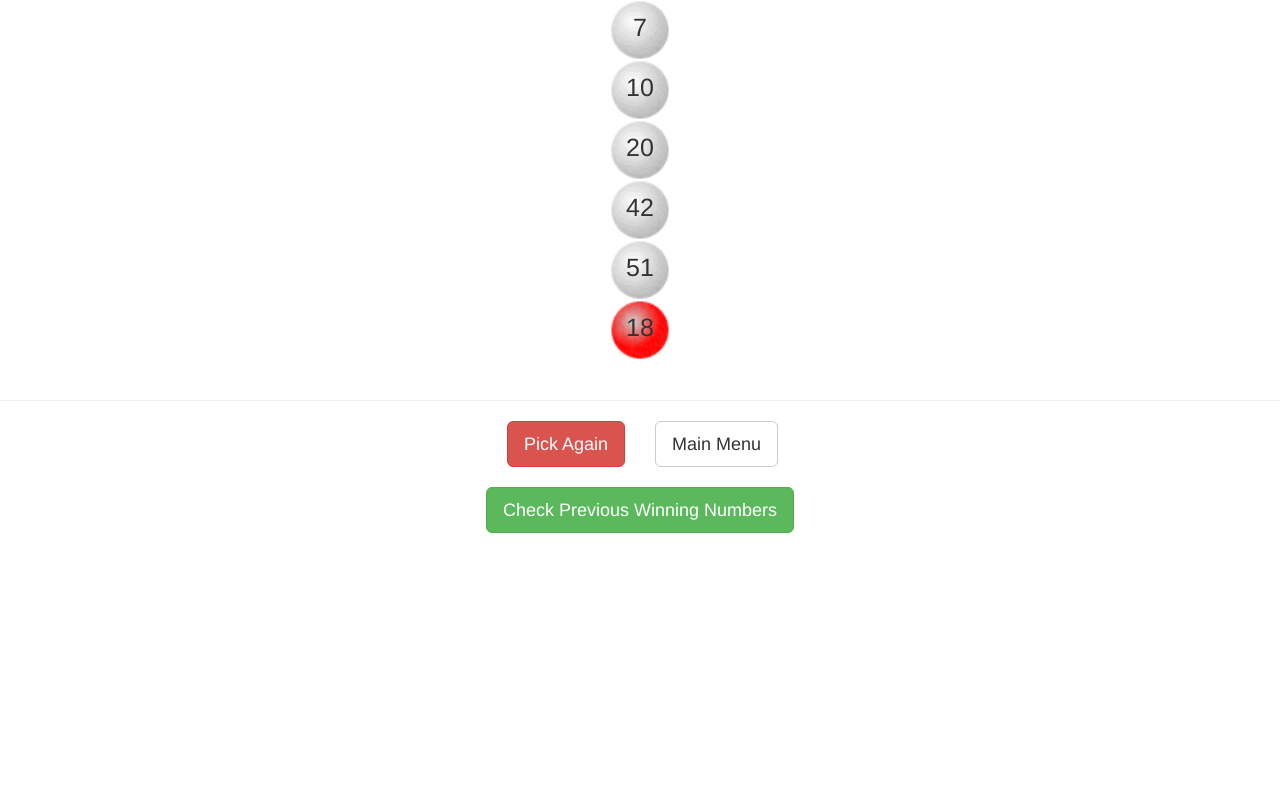
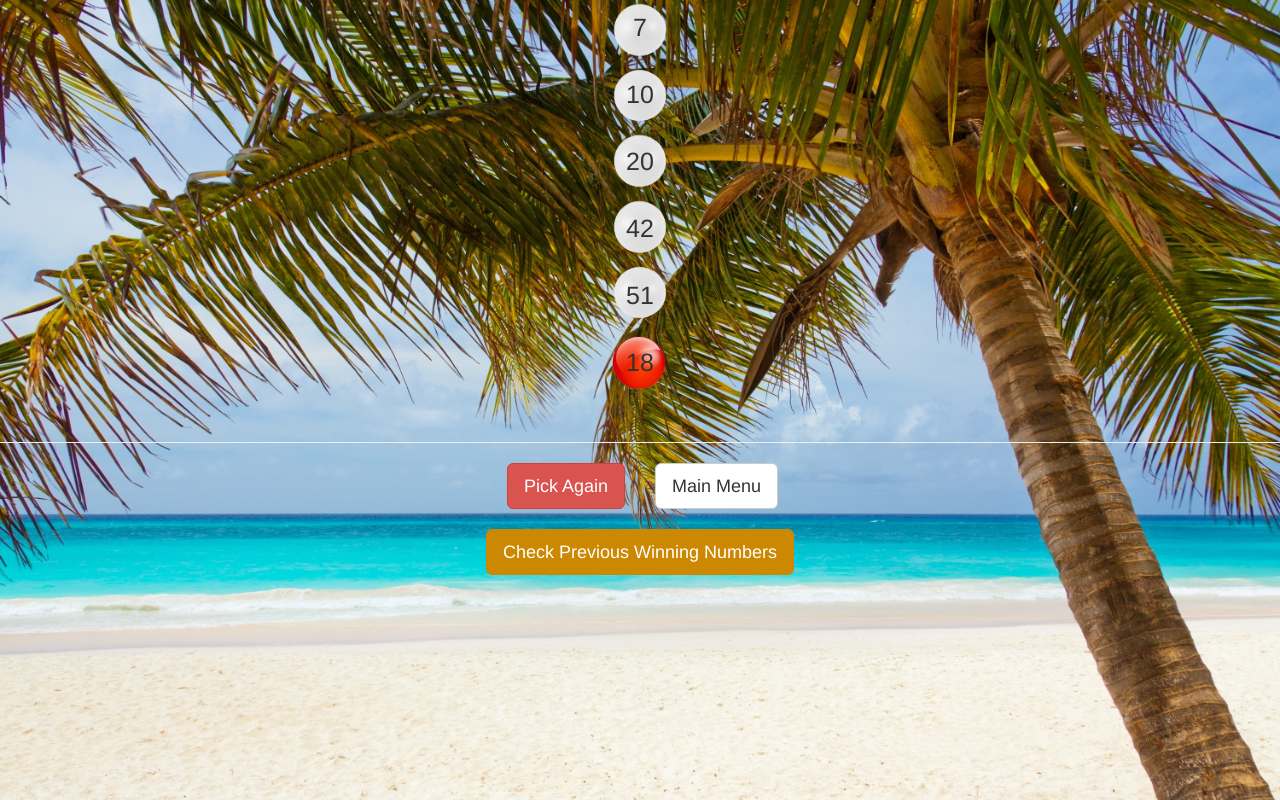
Before and after one commit to darrentrang/lottopicker, a Django app: a page that uses templates/powerball_option.html in a window 1280 px wide. Run offline with Django 3.2, Linux system fonts and the light colour scheme; some libraries are stand-ins or nearby versions.

Commit message:
background color on all pages except donation page

```diff
--- a/templates/powerball_option.html
+++ b/templates/powerball_option.html
@@ -7,6 +7,7 @@
 	<script src="https://ajax.googleapis.com/ajax/libs/jquery/3.2.0/jquery.min.js"></script>
 	<script src="https://maxcdn.bootstrapcdn.com/bootstrap/3.3.7/js/bootstrap.min.js"></script>
 	<style>
+		.btn-background {background-color:#cc8800;}
 		p1 {
 			position: absolute;
 			top: 10px;
@@ -16,35 +17,35 @@
 		}
 		p2 {
 			position: absolute;
-			top: 70px;
+			top: 77px;
 			left: 0px;
 			font-size: 25px;
 			width: 100%;
 		}
 		p3 {
 			position: absolute;
-			top: 130px;
+			top: 144px;
 			left: 0px;
 			font-size: 25px;
 			width: 100%;
 		}
 		p4 {
 			position: absolute;
-			top: 190px;
+			top: 211px;
 			left: 0px;
 			font-size: 25px;
 			width: 100%;
 		}
 		p5 {
 			position: absolute;
-			top: 250px;
+			top: 278px;
 			left: 0px;
 			font-size: 25px;
 			width: 100%;
 		}
 		p6 {
 			position: absolute;
-			top: 310px;
+			top: 345px;
 			left: 0px;
 			font-size: 25px;
 			width: 100%;
@@ -57,13 +58,21 @@
 		    color: #FFFFFF;
 		    text-decoration: none;
 		}
+		body{
+	        height: 100%;
+	        background-position: center;
+	        /*background-repeat: no-repeat;*/
+	        background-size: cover;
+	    }
+
 	</style>
 </head>
-<body style="background-color:#FFFFFF;">
+{% load static %}
+<body style="background-color:#FFFFFF;" background="{% static 'beach.jpg' %}">
 	<div class="image-responsive">
 		<div id="inner">
 			{% load static %}
-			<img src="{% static 'ball_white.gif' %}" class="img-responsive" alt="" width="60px"/>
+			<img src="{% static 'white_ball.png' %}" class="img-responsive" alt="" width="60px"/>
 			<p1 align="center">{{regs.0}}</p1>
 		</div>
 	</div>
@@ -71,7 +80,7 @@
 	<div class="image-responsive">
 		<div id="inner">
 			{% load static %}
-			<img src="{% static 'ball_white.gif' %}" class="img-responsive" alt="" width="60px" />
+			<img src="{% static 'white_ball.png' %}" class="img-responsive" alt="" width="60px" />
 			<p2 align="center">{{regs.1}}</p2>
 		</div>
 	</div>
@@ -79,7 +88,7 @@
 	<div class="image-responsive">
 		<div id="inner">
 			{% load static %}
-			<img src="{% static 'ball_white.gif' %}" class="img-responsive" alt="" width="60px"/>
+			<img src="{% static 'white_ball.png' %}" class="img-responsive" alt="" width="60px"/>
 			<p3 align="center">{{regs.2}}</p3>
 		</div>
 	</div>
@@ -87,7 +96,7 @@
 	<div class="image-responsive">
 		<div id="inner">
 			{% load static %}
-			<img src="{% static 'ball_white.gif' %}" class="img-responsive" alt="" width="60px"/>
+			<img src="{% static 'white_ball.png' %}" class="img-responsive" alt="" width="60px"/>
 			<p4 align="center">{{regs.3}}</p4>
 		</div>
 	</div>
@@ -95,7 +104,7 @@
 	<div class="image-responsive">
 		<div id="inner">
 			{% load static %}
-			<img src="{% static 'ball_white.gif' %}" class="img-responsive" alt="" width="60px"/>
+			<img src="{% static 'white_ball.png' %}" class="img-responsive" alt="" width="60px"/>
 			<p5 align="center">{{regs.4}}</p5>
 		</div>
 	</div>
@@ -103,7 +112,7 @@
 	<div class="image-responsive">
 		<div id="inner">
 			{% load static %}
-			<img src="{% static 'ball_red.gif' %}" class="img-responsive" alt="" width="60px"/>
+			<img src="{% static 'red_ball.png' %}" class="img-responsive" alt="" width="93px"/>
 			<p6 align="center">{{pb}}</p6>
 		</div>
 	</div>
@@ -126,7 +135,7 @@
 
 	<div class="row">
 		<div align="center">
-			<a href="http://www.powerball.com/pb_home.asp"><button type="button" class="btn btn-success btn-lg">Check Previous Winning Numbers</button></a>
+			<a href="http://www.powerball.com/pb_home.asp"><button type="button" class="btn btn-basic btn-lg btn-background">Check Previous Winning Numbers</button></a>
 		</div>
 	</div>
 
```
Also changed, not shown: templates/home.html (+4 -3 lines), templates/megamillions_option.html (+9 -2 lines), lottopicker/static/beach.jpg (added), lottopicker/static/money.jpg (added), lottopicker/static/red_ball.png (added), lottopicker/static/white_ball.png (added).
